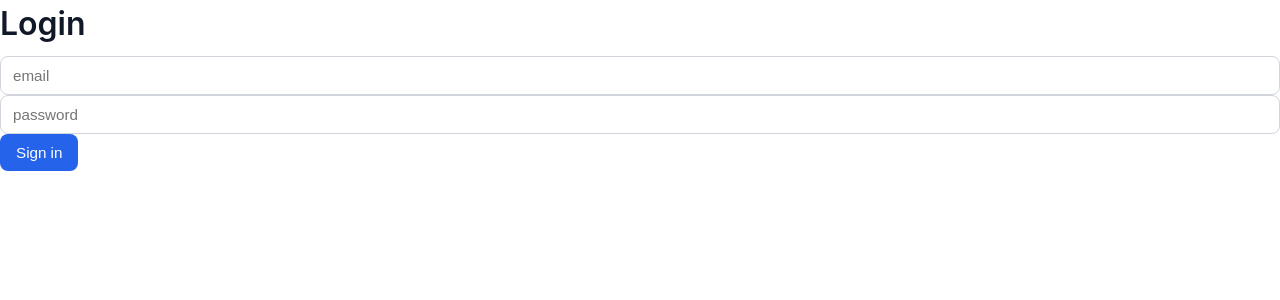
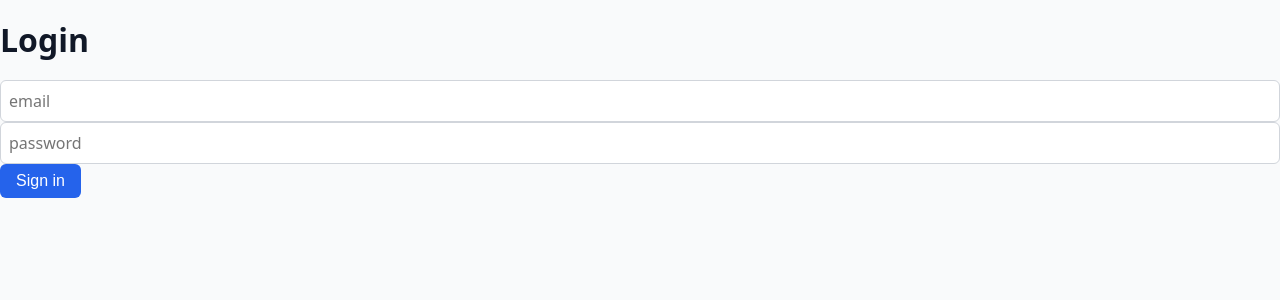
Before and after one commit to akghanekar000/ERPFrontend, a React (Vite) app: page /login in a window 1280 px wide. Shown: the top 300 px of the page. Built offline with nearby package versions, Linux system fonts and the light colour scheme; no server answers.

Commit message:
new index css

```diff
--- a/src/index.css
+++ b/src/index.css
@@ -1,110 +1,81 @@
-/* src/index.css – global reset + theme + improved base UI */
+/* src/index.css – clean, safe global styles */
 
-/* Theme variables */
-:root {
-  --bg: #ffffff;
-  --muted: #6b7280;
-  --accent: #111827;
-  --danger: #b91c1c;
-  --primary: #2563eb; /* blue-600 */
-  --primary-hover: #1d4ed8;
-  --radius: 0.5rem;
-  --shadow-sm: 0 1px 2px rgba(0, 0, 0, 0.06);
-  --shadow-md: 0 4px 6px rgba(0, 0, 0, 0.1);
-}
-
-/* Reset + full height */
+/* Reset & base */
 html,
 body,
 #root {
   height: 100%;
   margin: 0;
   padding: 0;
-  font-family: Inter, system-ui, -apple-system, "Segoe UI", Roboto, "Helvetica Neue", Arial, sans-serif;
-  background: var(--bg) !important; /* fix accidental royal blue screen */
-  color: var(--accent);
+  font-family: system-ui, -apple-system, 'Segoe UI', Roboto, 'Helvetica Neue',
+    Arial, sans-serif;
+  background-color: #f9fafb; /* soft neutral background */
+  color: #111827; /* dark gray for good contrast */
+  -webkit-font-smoothing: antialiased;
+  -moz-osx-font-smoothing: grayscale;
   line-height: 1.5;
 }
 
-/* Ensure app root is always above overlays */
+/* Ensure app container is above accidental overlays */
 #app-root-container {
   position: relative;
   z-index: 10;
+  min-height: 100%;
+  display: flex;
+  flex-direction: column;
 }
 
-/* Universal reset */
-* {
-  box-sizing: border-box;
+/* Links */
+a {
+  color: #2563eb; /* blue-600 */
+  text-decoration: none;
+}
+a:hover {
+  text-decoration: underline;
 }
 
-/* Typography */
+/* Headings */
 h1, h2, h3, h4, h5, h6 {
   font-weight: 600;
-  margin: 0 0 0.5rem 0;
-}
-
-p {
-  margin: 0 0 1rem 0;
-  color: var(--muted);
-}
-
-/* Form elements */
-input,
-select,
-textarea {
-  width: 100%;
-  padding: 0.625rem 0.75rem;
-  border: 1px solid #d1d5db;
-  border-radius: var(--radius);
-  font-size: 0.95rem;
-  background: #fff;
-  color: var(--accent);
-  outline: none;
-  transition: border-color 0.2s, box-shadow 0.2s;
-}
-
-input:focus,
-select:focus,
-textarea:focus {
-  border-color: var(--primary);
-  box-shadow: 0 0 0 2px rgba(37, 99, 235, 0.2);
+  color: #111827;
+  margin: 0.5em 0;
 }
 
 /* Buttons */
 button {
   cursor: pointer;
-  padding: 0.625rem 1rem;
-  font-size: 0.95rem;
+  border: none;
+  border-radius: 0.375rem;
+  padding: 0.5rem 1rem;
+  font-size: 1rem;
   font-weight: 500;
-  border-radius: var(--radius);
-  border: none;
-  background: var(--primary);
-  color: #fff;
-  transition: background 0.2s, transform 0.1s;
+  background-color: #2563eb;
+  color: #ffffff;
+  transition: background-color 0.2s ease;
+}
+button:hover {
+  background-color: #1e40af;
+}
+button:disabled {
+  background-color: #9ca3af;
+  cursor: not-allowed;
 }
 
-button:hover {
-  background: var(--primary-hover);
+/* Inputs */
+input, textarea, select {
+  font: inherit;
+  padding: 0.5rem;
+  border: 1px solid #d1d5db;
+  border-radius: 0.375rem;
+  width: 100%;
+}
+input:focus, textarea:focus, select:focus {
+  outline: none;
+  border-color: #2563eb;
+  box-shadow: 0 0 0 2px rgba(37, 99, 235, 0.3);
 }
 
-button:active {
-  transform: scale(0.97);
+/* Utility */
+* {
+  box-sizing: border-box;
 }
-
-/* Utility shadows */
-.shadow-sm { box-shadow: var(--shadow-sm); }
-.shadow-md { box-shadow: var(--shadow-md); }
-
-/* Layout helpers */
-.container {
-  max-width: 1200px;
-  margin: 0 auto;
-  padding: 1rem;
-}
-
-.centered {
-  display: flex;
-  align-items: center;
-  justify-content: center;
-  height: 100%;
-}
```
